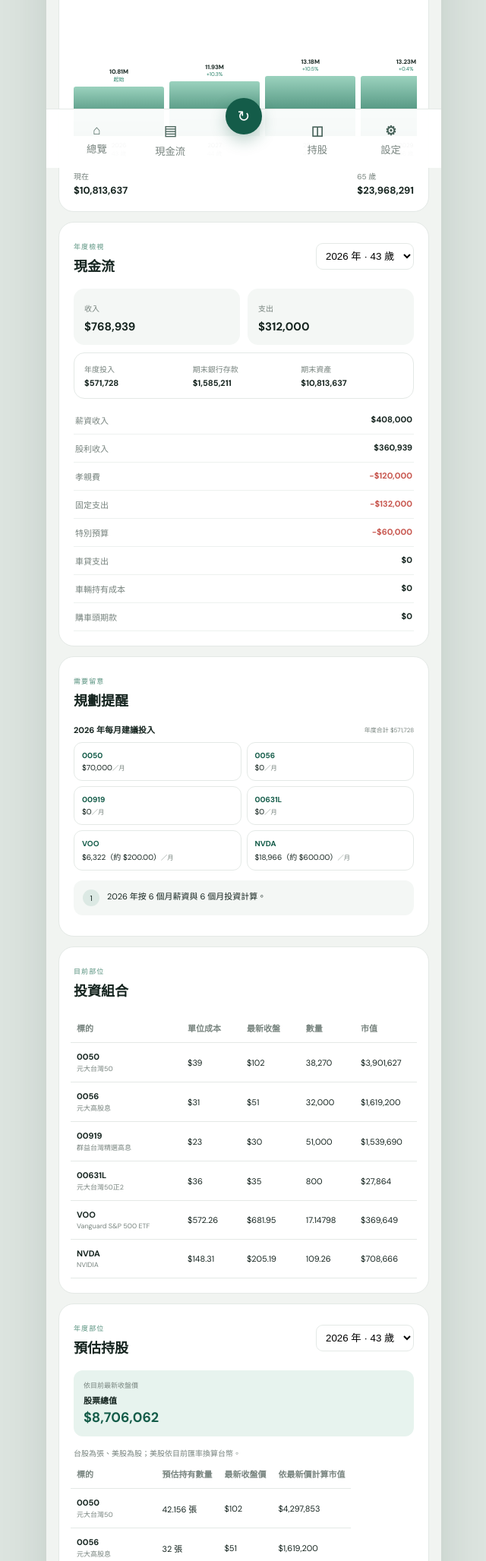
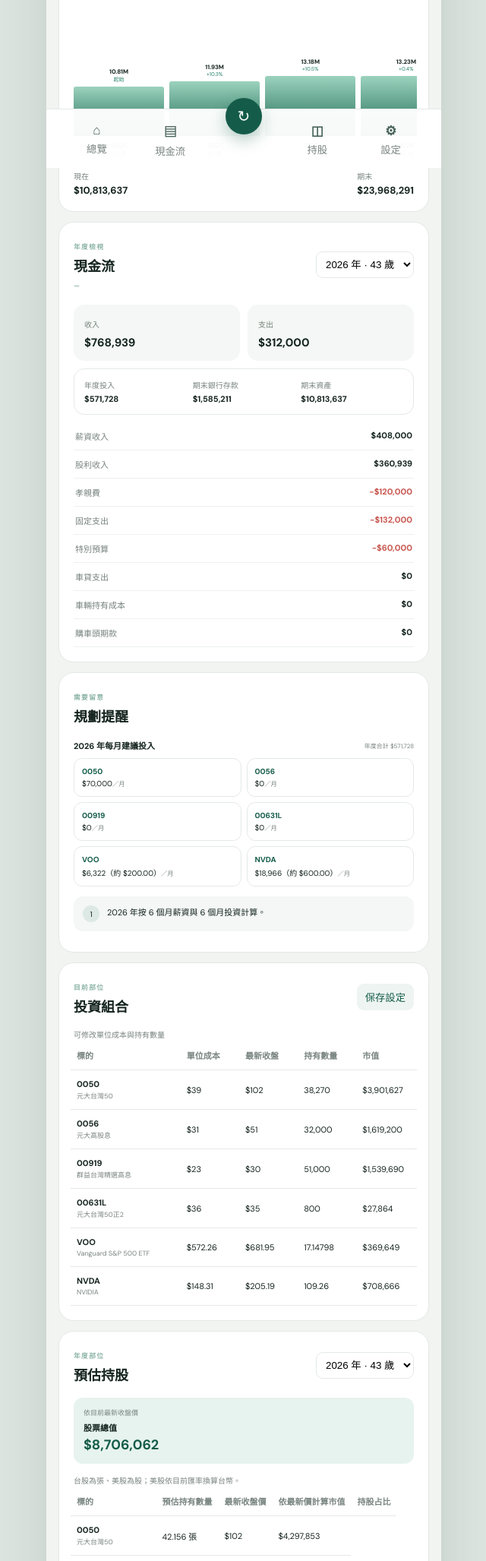
Before and after one commit to weichihung/investment-plan, a plain HTML site: page mobile.html in a window 1280 px wide. Shown: the part 579-2634 px from the top of the page at 76% size, without its empty margins (319-959 px from the left). Drawn offline with Linux system fonts and the light colour scheme.

Commit message:
更新投資規劃介面與每月滾動計算

```diff
--- a/mobile.html
+++ b/mobile.html
@@ -3,23 +3,16 @@
 <head><meta charset="utf-8"><meta name="viewport" content="width=device-width,initial-scale=1,viewport-fit=cover"><title>遠見資產｜行動版</title><link rel="stylesheet" href="mobile.css"></head>
 <body>
   <main id="top">
-    <header><div><p>2026 年 6 月規劃</p><h1>我的資產</h1></div><span class="avatar">遠</span></header>
+    <header><div><p>滾動式投資規劃</p><h1>我的資產</h1></div><span class="avatar">遠</span></header>
     <section class="balance-card"><div class="status"><span></span><p id="quoteMeta">—</p></div><small>目前總資產</small><h2 id="totalAsset">—</h2><p id="totalAssetDelta">—</p><div class="balance-actions"><button id="updateQuotes">↻<span>更新報價</span></button><button data-scroll="#forecast">⌁<span>查看預估</span></button><button data-scroll="#settings">＋<span>調整參數</span></button></div></section>
     <div class="fx-row"><span id="fxBadge">USD/TWD 32.50</span><span>資料以收盤價計算</span></div>
-
     <section class="quick-grid"><article><small>現金存款</small><strong id="cashAsset">—</strong><i class="blue"></i></article><article><small>股票市值</small><strong id="stockAsset">—</strong><i class="green"></i></article><article><small>預估年股利</small><strong id="dividendAsset">—</strong><i class="gold"></i></article></section>
-
-    <section class="sheet" id="forecast"><div class="section-title"><div><small>長期藍圖</small><h2>資產成長</h2></div><span id="forecastGrowth">—</span></div><div class="mobile-chart-scroll"><div class="mobile-chart" id="forecastChart"></div></div><div class="chart-summary"><span>現在<strong id="forecastStart">—</strong></span><span>65 歲<strong id="forecastEnd">—</strong></span></div></section>
-
-    <section class="sheet" id="annual"><div class="section-title"><div><small>年度檢視</small><h2>現金流</h2></div><select id="yearSelect"></select></div><div class="cashflow-total"><div><small>收入</small><strong id="yearIncome">—</strong></div><div><small>支出</small><strong id="yearExpense">—</strong></div></div><div class="annual-strip"><span>年度投入<strong id="yearInvestment">—</strong></span><span>期末銀行存款<strong id="yearCash">—</strong></span><span>期末資產<strong id="yearEnding">—</strong></span></div><div class="detail-list" id="yearDetails"></div></section>
-
+    <section class="sheet" id="forecast"><div class="section-title"><div><small>長期藍圖</small><h2>資產成長</h2></div><span id="forecastGrowth">—</span></div><div class="mobile-chart-scroll"><div class="mobile-chart" id="forecastChart"></div></div><div class="chart-summary"><span>現在<strong id="forecastStart">—</strong></span><span>期末<strong id="forecastEnd">—</strong></span></div></section>
+    <section class="sheet" id="annual"><div class="section-title"><div><small>年度檢視</small><h2>現金流</h2><small id="cashflowPeriod">—</small></div><select id="yearSelect"></select></div><div class="cashflow-total"><div><small>收入</small><strong id="yearIncome">—</strong></div><div><small>支出</small><strong id="yearExpense">—</strong></div></div><div class="annual-strip"><span>年度投入<strong id="yearInvestment">—</strong></span><span>期末銀行存款<strong id="yearCash">—</strong></span><span>期末資產<strong id="yearEnding">—</strong></span></div><div class="detail-list" id="yearDetails"></div></section>
     <section class="sheet"><div class="section-title"><div><small>需要留意</small><h2>規劃提醒</h2></div></div><div id="monthlyPlan"></div><div id="alerts"></div></section>
-
-    <section class="sheet" id="portfolio"><div class="section-title"><div><small>目前部位</small><h2>投資組合</h2></div></div><div class="portfolio-mobile"><table><thead><tr><th>標的</th><th>單位成本</th><th>最新收盤</th><th>數量</th><th>市值</th><th>損益</th><th>股利</th></tr></thead><tbody id="portfolioRows"></tbody></table></div></section>
-
-    <section class="sheet" id="holdingsForecast"><div class="section-title"><div><small>年度部位</small><h2>預估持股</h2></div><select id="holdingYearSelect"></select></div><div class="holding-summary"><span>依目前最新收盤價</span><strong>股票總值 <b id="holdingStockTotal">—</b></strong></div><p class="note">台股為張、美股為股；美股依目前匯率換算台幣。</p><div class="portfolio-mobile"><table class="holding-table"><thead><tr><th>標的</th><th>預估持有數量</th><th>最新收盤價</th><th>依最新價計算市值</th></tr></thead><tbody id="holdingRows"></tbody></table></div></section>
-
-    <section class="sheet" id="settings"><div class="section-title"><div><small>情境試算</small><h2>調整規劃</h2></div><button id="resetSettings">重設</button></div><form id="settingsForm"><label>月薪<input id="monthlySalary" name="monthlySalary" type="number" step="1000"></label><label>年化報酬率 %<input id="annualReturn" name="annualReturn" type="number" step=".1"></label><label>計算年數<input id="years" name="years" type="number"></label><label>購車價格<input id="carPrice" name="carPrice" type="number" step="10000"></label><label>購車年度<input id="carYear" name="carYear" type="number"></label><label>台幣存款<input id="twdDeposit" name="twdDeposit" type="number" step="10000"></label><label>外幣存款（折合台幣）<input id="foreignDepositTwd" name="foreignDepositTwd" type="number" step="10000"></label></form><p class="note">存款變更後立即更新現金存款與全部試算。車貸按年利率 2.5% 與 48 期本息平均攤還。</p></section>
+    <section class="sheet" id="portfolio"><div class="section-title"><div><small>目前部位</small><h2>投資組合</h2></div><button id="saveHoldings">保存設定</button></div><p class="note" id="holdingSaveStatus">可修改單位成本與持有數量</p><div class="portfolio-mobile"><table><thead><tr><th>標的</th><th>單位成本</th><th>最新收盤</th><th>持有數量</th><th>市值</th><th>損益</th><th>股利</th></tr></thead><tbody id="portfolioRows"></tbody></table></div></section>
+    <section class="sheet" id="holdingsForecast"><div class="section-title"><div><small>年度部位</small><h2>預估持股</h2></div><select id="holdingYearSelect"></select></div><div class="holding-summary"><span>依目前最新收盤價</span><strong>股票總值 <b id="holdingStockTotal">—</b></strong></div><p class="note">台股為張、美股為股；美股依目前匯率換算台幣。</p><div class="portfolio-mobile"><table class="holding-table"><thead><tr><th>標的</th><th>預估持有數量</th><th>最新收盤價</th><th>依最新價計算市值</th><th>持股占比</th></tr></thead><tbody id="holdingRows"></tbody></table></div></section>
+    <section class="sheet" id="settings"><div class="section-title"><div><small>情境試算</small><h2>調整規劃</h2></div><button id="resetSettings">重設</button></div><form id="settingsForm"><label>月薪<input id="monthlySalary" name="monthlySalary" type="number" step="1000"></label><label>年化報酬率 %<input id="annualReturn" name="annualReturn" type="number" step=".1"></label><label>計算年數<input id="years" name="years" type="number"></label><label>購車價格<input id="carPrice" name="carPrice" type="number" step="10000"></label><label>購車年度<input id="carYear" name="carYear" type="number"></label><label>台幣存款<input id="twdDeposit" name="twdDeposit" type="number" step="10000"></label><label>外幣存款（折合台幣）<input id="foreignDepositTwd" name="foreignDepositTwd" type="number" step="10000"></label></form><p class="note">存款變更後立即更新現金與全部試算。車貸按年利率 2.5% 與 48 期本息平均攤還。</p></section>
   </main>
   <nav class="bottom-nav"><button data-scroll="#top"><b>⌂</b>總覽</button><button data-scroll="#annual"><b>▤</b>現金流</button><button class="nav-main" id="mobileUpdate">↻</button><button data-scroll="#portfolio"><b>◫</b>持股</button><button data-scroll="#settings"><b>⚙</b>設定</button></nav>
   <script src="core.js"></script><script src="app.js"></script><script>document.getElementById('mobileUpdate').addEventListener('click',()=>document.getElementById('updateQuotes').click())</script>
```
